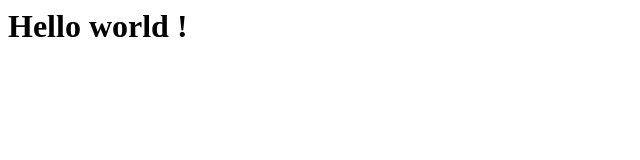
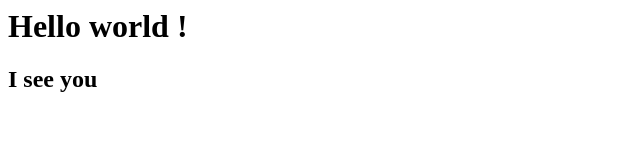
Before and after one commit to Kellyan01/ERN-DEV26-01, a plain HTML site: page contact.html in a window 1280 px wide. Shown: the full height of the page, 0-640 px from the left. Drawn offline with Linux system fonts and the light colour scheme.

Commit message:
modifs contact

```diff
--- a/contact.html
+++ b/contact.html
@@ -1,3 +1,4 @@
 <html>
   <h1>Hello world !<h1>
+  <h2>I see you</h2>
 <html>
```
